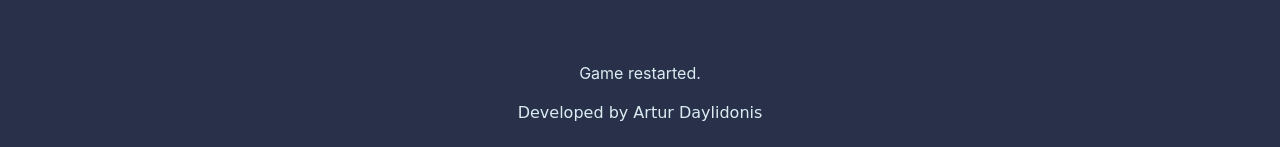
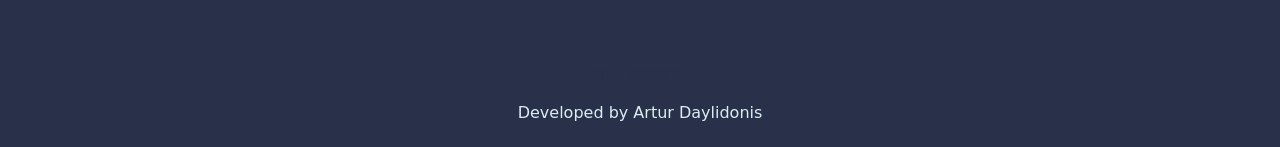
Before and after one commit to Yorzic/nodejs-apps, a plain HTML site: page simon/index.html in a window 1280 px wide. Shown: the part 525-672 px from the top of the page. Drawn offline with nearby package versions, Linux system fonts and the light colour scheme; a web font is replaced by a local one.

Commit message:
Update Simon game

```diff
--- a/simon/css/styles.css
+++ b/simon/css/styles.css
@@ -10,6 +10,11 @@ h1 {
   font-size: 3rem;
   color: #DBEDF3;
   text-shadow: 3px 0 #DA0463;
+}
+
+#console,
+#result {
+	color: #283149 !important;
 }
 
 .set {
```
